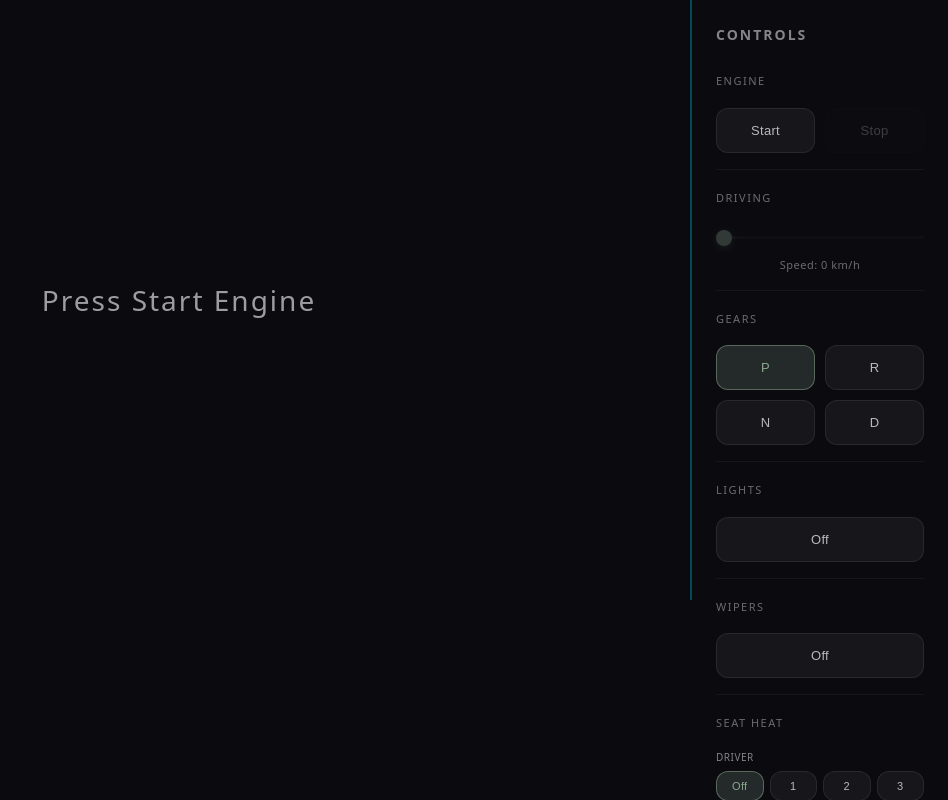
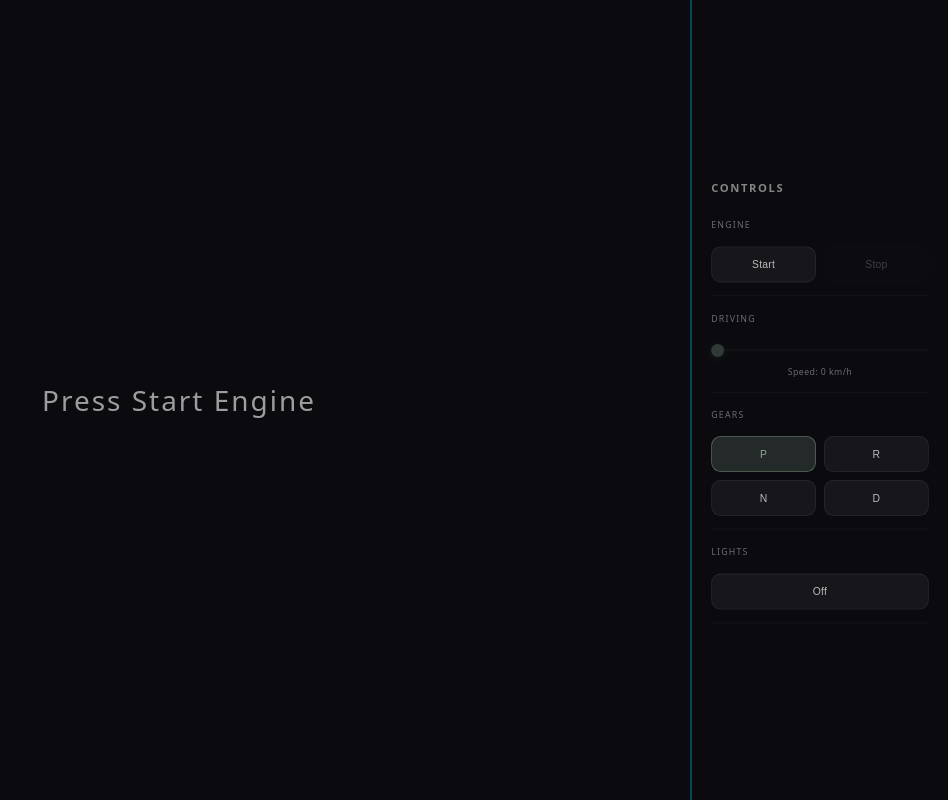
Before and after one commit to TerraEgg/smart-car-ui, a React (Vite) app: page / in a window 1280 px wide. Shown: the whole page, without its empty margins (332-1280 px from the left). Built offline with nearby package versions, Linux system fonts and the light colour scheme.

Commit message:
Fix Scale of other size moniters

```diff
--- a/src/App.css
+++ b/src/App.css
@@ -5,26 +5,30 @@
   padding: 0;
 }
 .app-container {
-  display: grid;
-  grid-template-columns: 1024px 1fr;
+  display: flex;
   height: 100vh;
   width: 100%;
   background: #0a0a0f;
-  gap: 0;
+  overflow: hidden;
 }
+
 .carplay-section {
-  width: 1024px;
-  height: 600px;
+  width: 80%;
+  height: 100%;
   display: flex;
   align-items: center;
   justify-content: center;
   background: #0a0a0f;
   border-right: 2px solid rgba(0, 212, 255, 0.3);
+  position: relative;
 }
+
 .controls-section {
-  flex: 1;
+  width: 20%;
+  height: 100%;
   background: #0a0a0f;
   display: flex;
   align-items: stretch;
   overflow: hidden;
+  position: relative;
 }
--- a/src/App.tsx
+++ b/src/App.tsx
@@ -6,9 +6,12 @@ import { VehicleContext } from "./api/VehicleContext";
 import { NotificationProvider } from "./api/NotificationContext";
 import { Dashboard } from "./dashboard/components/Dashboard";
 import { VehicleControls } from "./controls/components/VehicleControls";
+import { ScaleWrapper } from "./components/ScaleWrapper";
+
 function App() {
   const vehicleAPI = useVehicleState();
   const [isMobile, setIsMobile] = useState(false);
+
   useEffect(() => {
     const checkMobile = () => {
       const userAgent =
@@ -20,10 +23,12 @@ function App() {
       const isSmallScreen = window.innerWidth < 1024;
       setIsMobile(isMobileDevice || isSmallScreen);
     };
+
     checkMobile();
     window.addEventListener("resize", checkMobile);
     return () => window.removeEventListener("resize", checkMobile);
   }, []);
+
   if (isMobile) {
     return (
       <div
@@ -72,6 +77,7 @@ function App() {
       </div>
     );
   }
+
   useEffect(() => {
     const images = [
       "/0do.png",
@@ -93,19 +99,25 @@ function App() {
       img.src = src;
     });
   }, []);
+
   return (
     <VehicleContext.Provider value={vehicleAPI}>
       <NotificationProvider>
         <div className="app-container">
           <div className="carplay-section">
-            <Dashboard />
+            <ScaleWrapper designWidth={1024} designHeight={600}>
+              <Dashboard />
+            </ScaleWrapper>
           </div>
           <div className="controls-section">
-            <VehicleControls />
+            <ScaleWrapper designWidth={320} designHeight={600}>
+              <VehicleControls />
+            </ScaleWrapper>
           </div>
         </div>
       </NotificationProvider>
     </VehicleContext.Provider>
   );
 }
+
 export default App;
--- /dev/null
+++ b/src/components/ScaleWrapper.tsx
@@ -0,0 +1,78 @@
+import React, { useEffect, useRef, useState } from "react";
+
+interface ScaleWrapperProps {
+    children: React.ReactNode;
+    designWidth: number;
+    designHeight: number;
+    maintainAspectRatio?: boolean;
+}
+
+export const ScaleWrapper: React.FC<ScaleWrapperProps> = ({
+    children,
+    designWidth,
+    designHeight,
+    maintainAspectRatio = true,
+}) => {
+    const containerRef = useRef<HTMLDivElement>(null);
+    const [scale, setScale] = useState(1);
+    const [position, setPosition] = useState({ x: 0, y: 0 });
+
+    useEffect(() => {
+        const updateScale = () => {
+            if (containerRef.current) {
+                const parent = containerRef.current.parentElement;
+                if (parent) {
+                    const { clientWidth: parentWidth, clientHeight: parentHeight } = parent;
+
+                    const scaleX = parentWidth / designWidth;
+                    const scaleY = parentHeight / designHeight;
+
+                    const newScale = maintainAspectRatio
+                        ? Math.min(scaleX, scaleY)
+                        : Math.min(scaleX, scaleY);
+
+                    setScale(newScale);
+
+                    const scaledWidth = designWidth * newScale;
+                    const scaledHeight = designHeight * newScale;
+
+                    const x = (parentWidth - scaledWidth) / 2;
+                    const y = (parentHeight - scaledHeight) / 2;
+
+                    setPosition({ x, y });
+                }
+            }
+        };
+
+        updateScale();
+
+        const parent = containerRef.current?.parentElement;
+        if (!parent) return;
+
+        const observer = new ResizeObserver(updateScale);
+        observer.observe(parent);
+        window.addEventListener("resize", updateScale);
+
+        return () => {
+            observer.disconnect();
+            window.removeEventListener("resize", updateScale);
+        };
+    }, [designWidth, designHeight, maintainAspectRatio]);
+
+    return (
+        <div
+            ref={containerRef}
+            style={{
+                width: designWidth,
+                height: designHeight,
+                transform: `translate(${position.x}px, ${position.y}px) scale(${scale})`,
+                transformOrigin: "top left",
+                position: "absolute",
+                top: 0,
+                left: 0,
+            }}
+        >
+            {children}
+        </div>
+    );
+};
```
